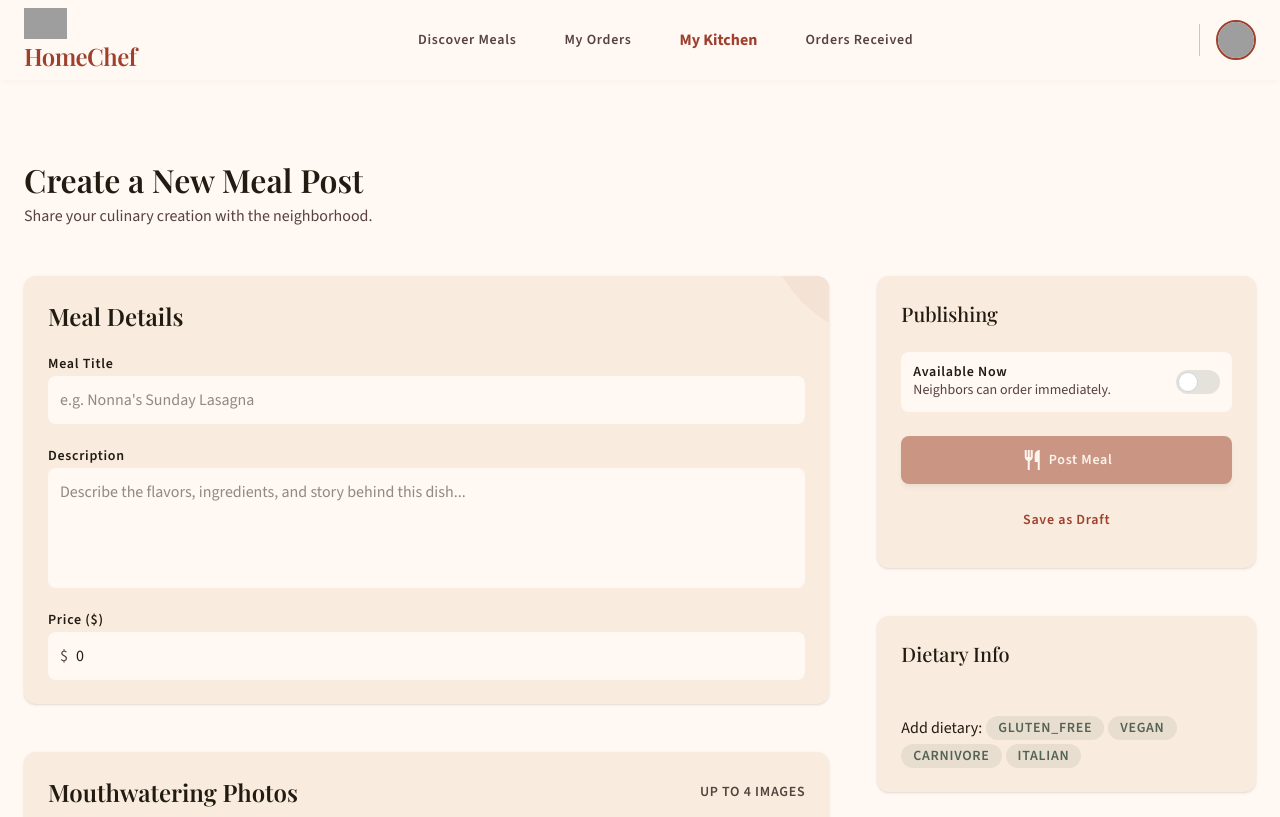
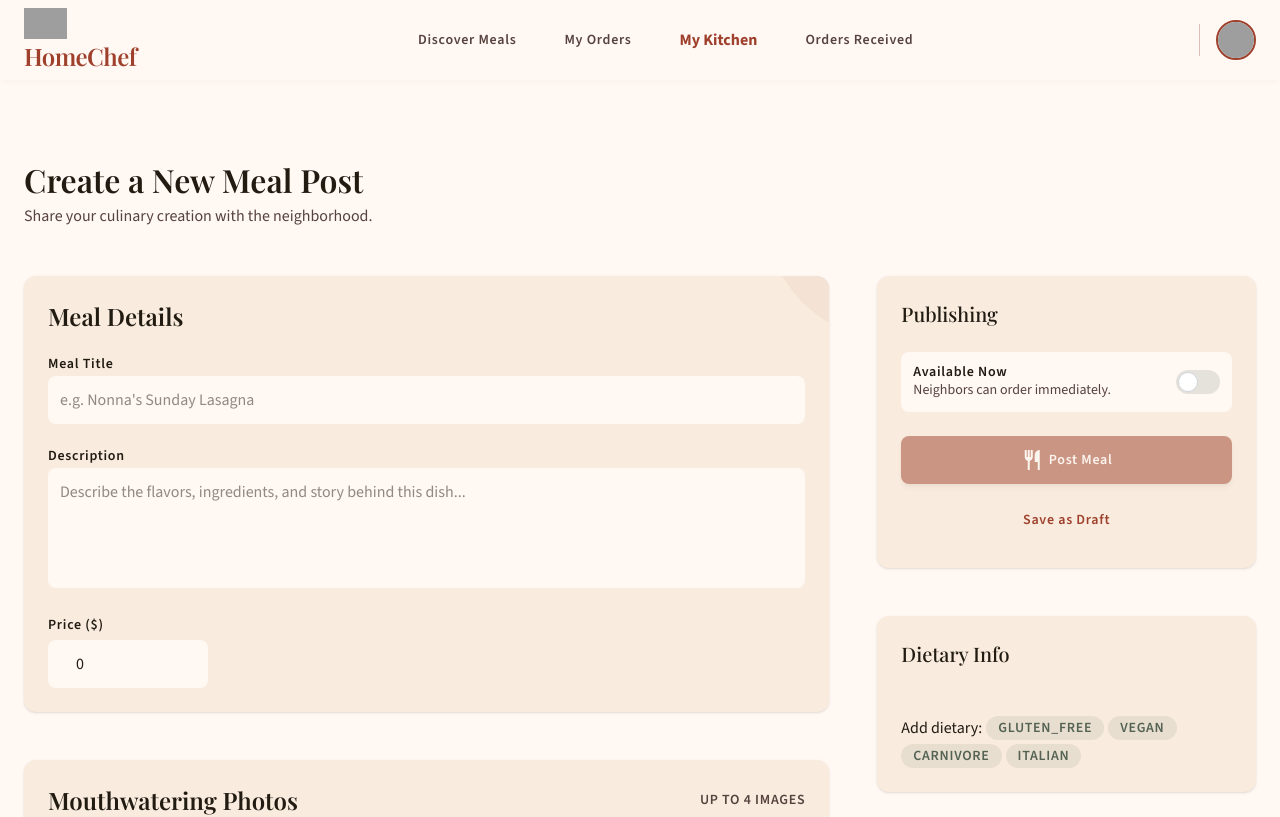
Before and after one commit to jesmarquez/quecomida, a React (Vite) app: page /vendor/meal/1 in a window 1280 px wide. Shown: the top 817 px of the page. Built offline with nearby package versions, Linux system fonts and the light colour scheme; sample sign-in values are in the browser's storage; grey boxes are pictures that could not be loaded.

Commit message:
Sanitize style price input

```diff
--- a/src/vendors/page/AddMealPage.tsx
+++ b/src/vendors/page/AddMealPage.tsx
@@ -111,9 +111,9 @@ export const AddMealPage = () => {
         formData.append('images', file);
       });
 
-      console.log(data);
-      const res = createUpdateMealAction(formData);
-      console.log(res);
+      // console.log(data);
+      const res = await createUpdateMealAction(formData);
+      // console.log(res);
       navigate('/vendor/dashboard');
 
     } catch (err) {
@@ -127,6 +127,8 @@ export const AddMealPage = () => {
     if (['e', 'E', '+', '-'].includes(e.key)) {
       e.preventDefault();
     }
+
+    console.log(e.key);
   };
 
   const handleFileChange = ( e: React.ChangeEvent<HTMLInputElement>) => {
@@ -144,6 +146,39 @@ export const AddMealPage = () => {
   const onRemoveImage = (index: number) => {
     setFiles((prev) => prev.filter((_, i) => i !== index));
   };
+
+  function sanitizePrice(raw: string): string {
+    // Keep only digits and dots
+    let value = raw.replace(/[^\d.]/g, '');
+
+    // Keep only the first dot if multiple were typed
+    const firstDot = value.indexOf('.');
+    if (firstDot !== -1) {
+      value = value.slice(0, firstDot + 1) + value.slice(firstDot + 1).replace(/\./g, '');
+    }
+
+    let [intPart, decPart] = value.split('.');
+
+    // Strip leading zeros from the integer part; fall back to a single "0"
+    intPart = intPart.replace(/^0+/, '');
+    if (intPart === '') intPart = '0';
+
+    // Limit decimals to 2 digits
+    if (decPart !== undefined) {
+      decPart = decPart.slice(0, 2);
+      return `${intPart}.${decPart}`;
+    }
+
+    return intPart;
+  }
+
+  const priceField = register('price', {
+    required: true,
+    min: 1,
+    valueAsNumber: true,
+    validate: (value) =>
+      /^\d+(\.\d{1,2})?$/.test(value.toString()) || "Only numbers are allowed",
+  });
 
   return (
   <main className="w-full pt-20">
@@ -204,40 +239,33 @@ export const AddMealPage = () => {
                     errors.description && (<p className="text-red-500 text-sm">Description is required</p>)
                   }
                 </div>
-                <div className="flex flex-col sm:flex-row gap-md">
-                  <div className="flex flex-col gap-xs flex-1">
-                    <label
-                      className="font-label-md text-label-md text-on-surface"
-                      htmlFor="meal-price"
-                      >Price ($)</label
-                    >
-                    <div className="relative">
-                      <span
-                        className="absolute left-sm top-1/2 -translate-y-1/2 font-body-md text-on-surface-variant"
-                        >$</span
-                      >
+                <div className="flex flex-col gap-xs">
+                    <div className="w-32 flex-none">
+                      <label
+                        className="font-label-md text-label-md text-on-surface"
+                        htmlFor="meal-price"
+                        >Price ($)
+                      </label>
+                    </div>
+
+                    <div className="w-40 flex-none">
                       <input
-
-                        { ...register('price', {
-                          required: true,
-                          min: 1,
-                          valueAsNumber: true,
-
-                          validate: (value) =>
-                            /^\d+(\.\d{1,2})?$/.test(value.toString()) || "Only numbers are allowed",
-
-                        })}
+                        { ...priceField }
                         className="w-full bg-surface font-body-md text-body-md text-on-surface rounded-lg pl-[28px] pr-sm py-sm focus:outline-none focus:ring-2 focus:ring-primary transition-all"
                         id="meal-price"
                         placeholder="15.00"
-                        type="number"
+                        type="text"
+                        inputMode="decimal"
                         onKeyDown={ blockInvalidChar }
+                        onChange={(e) => {
+                          e.target.value = sanitizePrice(e.target.value);
+                          priceField.onChange(e); // forward the sanitized value to RHF
+                        }}
                         step="0.01"
                       />
                       {
                         errors.price && (<p className="text-red-500 text-sm">Price must be greater than 1</p>)
                       }
-                    </div>
                   </div>
                 </div>
               </div>
--- a/src/vendors/page/DashboardPage.tsx
+++ b/src/vendors/page/DashboardPage.tsx
@@ -142,9 +142,10 @@ export const DashboardPage = () => {
 
   useEffect(() => {
     async function loadMeals() {
+      console.log('fetching meals...');
       try {
         const  data  = await getMealsMine();
-        // console.log(data);
+        console.log(data);
         setMealList(data);
       } catch(error) {
         console.log(error);
@@ -153,6 +154,7 @@ export const DashboardPage = () => {
 
     }
     loadMeals();
+
   }, []);
 
   if (!ready) {
```
